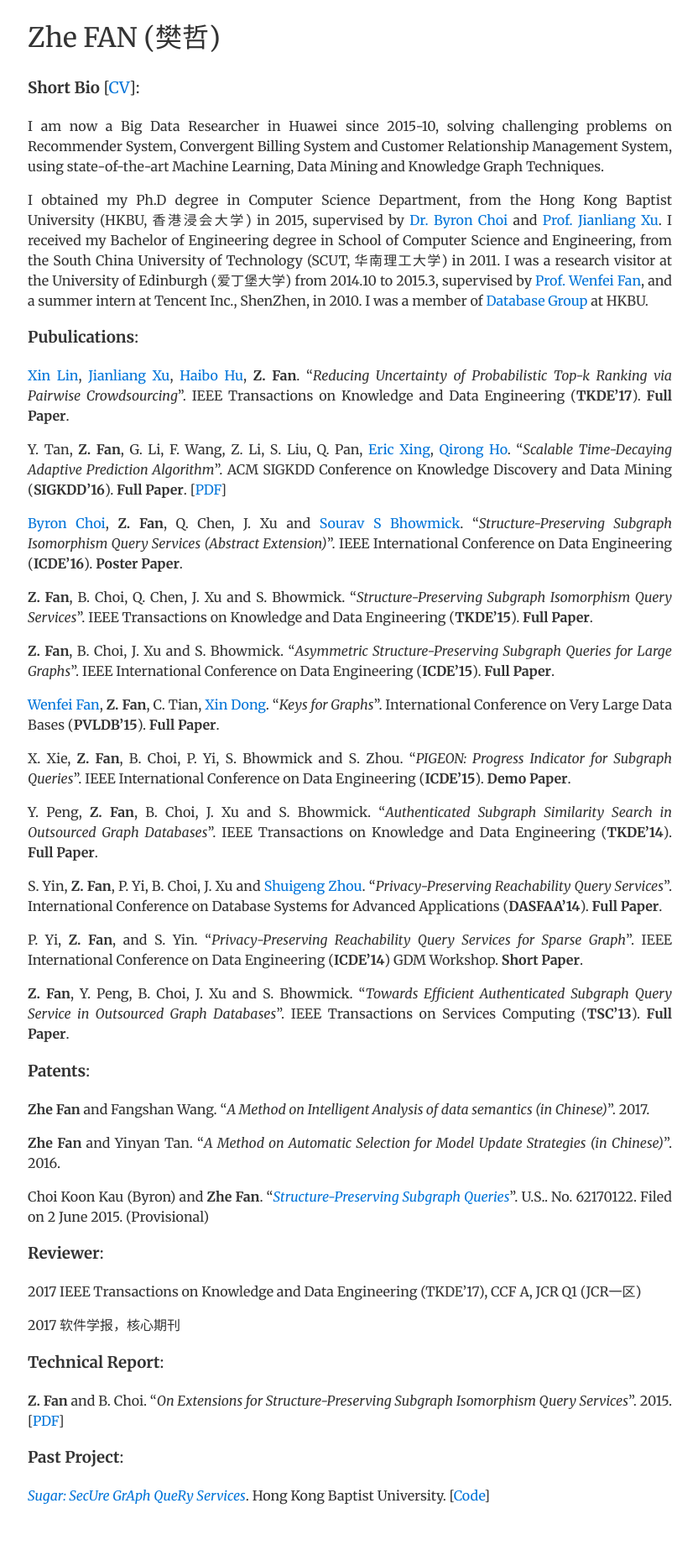
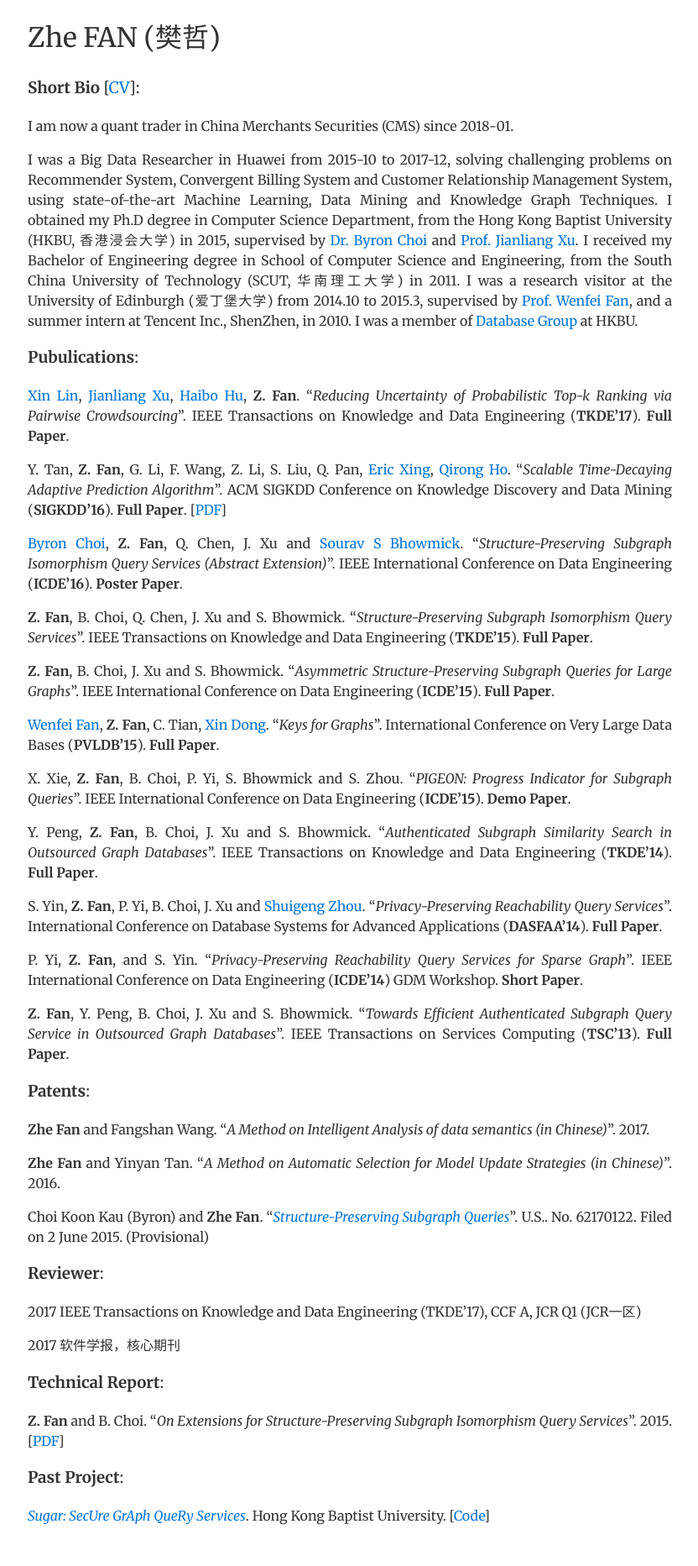
Before and after one commit to fanzhe/fanzhe.github.io, a Jekyll site: the page built from index.md, in a window 1280 px wide. Shown: the whole page at 84% size, without its empty margins (223-1055 px from the left). Built offline with Jekyll 4.4.1, drawn with Linux system fonts in a browser that asks for light colours; our own code applies the rules of GitHub Pages for plain Markdown files; before the commit the page ends 1841 px from its top, so only the background shows below that.

Commit message:
Update index.md

```diff
--- a/index.md
+++ b/index.md
@@ -4,8 +4,10 @@ layout:    page
 
 ### **Short Bio** [[CV](/doc/cv.pdf)]:
 
-I am now a Big Data Researcher in Huawei since 2015-10, solving challenging problems on Recommender System, Convergent Billing System and Customer Relationship Management System, using state-of-the-art Machine Learning, Data Mining and Knowledge Graph Techniques.
 
+I am now a quant trader in China Merchants Securities (CMS) since 2018-01.
+
+I was a Big Data Researcher in Huawei from 2015-10 to 2017-12, solving challenging problems on Recommender System, Convergent Billing System and Customer Relationship Management System, using state-of-the-art Machine Learning, Data Mining and Knowledge Graph Techniques.
 I obtained my Ph.D degree in Computer Science Department, from the Hong Kong Baptist University (HKBU, 香港浸会大学) in 2015,
 supervised by [Dr. Byron Choi](http://www.comp.hkbu.edu.hk/~bchoi/) and [Prof. Jianliang Xu](http://www.comp.hkbu.edu.hk/~xujl/).
 I received my Bachelor of Engineering degree in School of Computer Science and Engineering, from the South China University of Technology (SCUT, 华南理工大学) in 2011.
```
